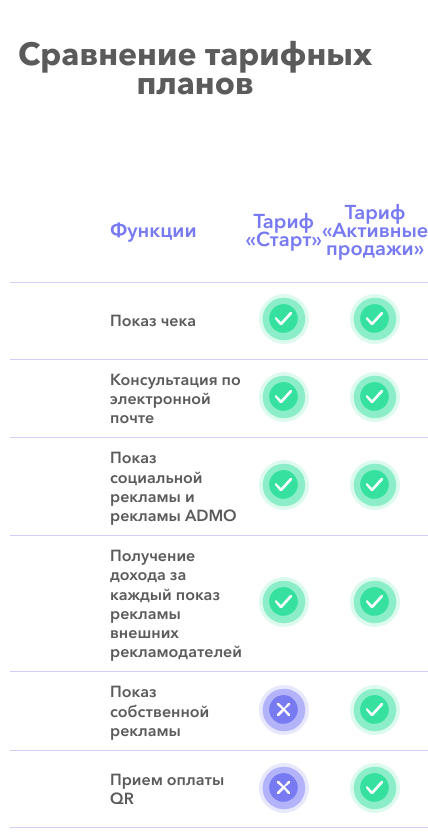
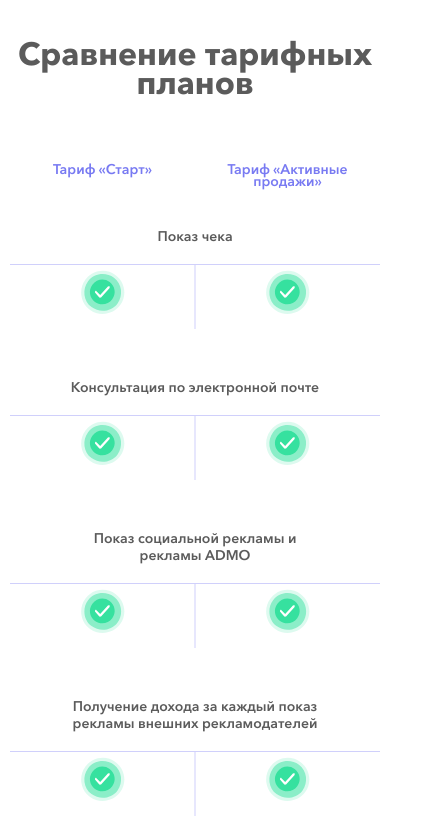
Before and after one commit to isemilia/ADMO, a website: page app/index.html in a window 390 px wide. Shown: the part 9060-9899 px from the top of the page, 428 px wide, since content can reach past the window. Drawn offline with nearby package versions, Linux system fonts and the light colour scheme.

Commit message:
Make plan info responsive

```diff
--- a/app/assets/css/sass/components/_plan-info.scss
+++ b/app/assets/css/sass/components/_plan-info.scss
@@ -1,7 +1,8 @@
 .plan-info {
     padding: 80px 0;
-    --first-cell-pl: 100px;
+    --first-cell-pl: clamp(20px, 6vw, 100px);
     --first-cell-mxw: 250px;
+    --check-size: 3.25em;
     &-table {
         margin-top: 80px;
         border-collapse: collapse;
@@ -9,11 +10,11 @@
     }
     &-heading {
         font-weight: 700;
-        font-size: 20px;
+        font-size: clamp(14px, 2vw, 20px);
         line-height: 90.65%;
         color: var(--clr-accent-100);
         text-align: center;
-        padding: 25px 0;
+        padding: 25px;
         &:first-child {
             text-align: left;
             padding-left: var(--first-cell-pl);
@@ -22,7 +23,7 @@
     }
     &-cell {
         font-weight: 700;
-        font-size: 16px;
+        font-size: clamp(14px, 1.6vw, 16px);
         line-height: 1.2em;
         color: var(--clr-neutral-100);
         padding: 10px 0;
@@ -34,13 +35,12 @@
             position: relative;
             &::before {
                 content: '';
-                --size: 3.25em;
                 display: inline-block;
                 background-position: center center;
                 background-size: contain;
                 background-repeat: no-repeat;
-                width: var(--size);
-                height: var(--size);
+                width: var(--check-size);
+                height: var(--check-size);
                 position: relative;
                 left: 50%;
                 transform: translateX(-50%);
@@ -67,3 +67,58 @@
         transform: translateX(-50%);
     }
 }
+
+@media (max-width: 729px) {
+    .plan-info {
+        &-table {
+            margin-top: 40px;
+        }
+        &-heading {
+            &:first-child {
+                display: none;
+            }
+        }
+        &-row {
+            display: grid;
+            grid-template-columns: repeat(2, 1fr);
+            justify-items: center;
+            position: relative;
+            border-bottom: 0;
+            &:not(:first-child) {
+                margin-top: 35px;
+            }
+            &::before {
+                position: absolute;
+                content: '';
+                width: 1px;
+                height: calc(var(--check-size) + 12px);
+                background-color: #D0D0FB;
+                bottom: 0;
+                left: 50%;
+                transform: translateX(-50%);
+            }
+            &::after {
+                position: absolute;
+                content: '';
+                width: 100%;
+                height: 1px;
+                background-color: #D0D0FB;
+                bottom: calc(var(--check-size) + 12px);
+                left: 0;
+            }
+            &--head {
+                margin: 0;
+                &::before, &::after {
+                    all: unset;
+                }
+            }
+        }
+        &-cell {
+            text-align: center;
+            &:first-child {
+                padding: 15px 0;
+                grid-column: 1/-1;
+            }
+        }
+    }
+}
--- a/app/index.html
+++ b/app/index.html
@@ -397,7 +397,7 @@
             <h2 class="title title--center plan-info-title">Сравнение тарифных планов</h2>
             <table class="plan-info-table">
                 <thead>
-                    <tr class="plan-info-row">
+                    <tr class="plan-info-row plan-info-row--head">
                         <th class="plan-info-heading">Функции</th>
                         <th class="plan-info-heading">Тариф «Старт»</th>
                         <th class="plan-info-heading">Тариф «Активные продажи»</th>
```
Also changed, not shown: app/assets/css/style.min.css.
